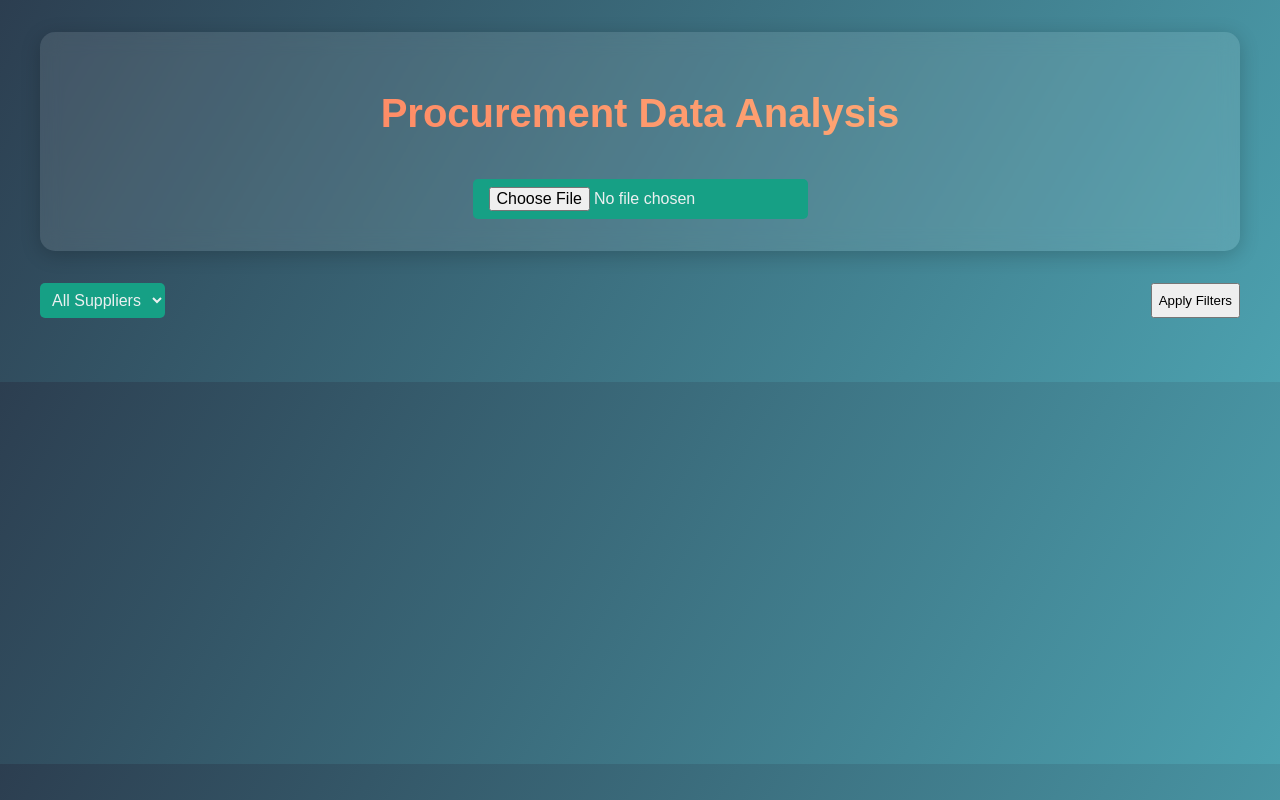
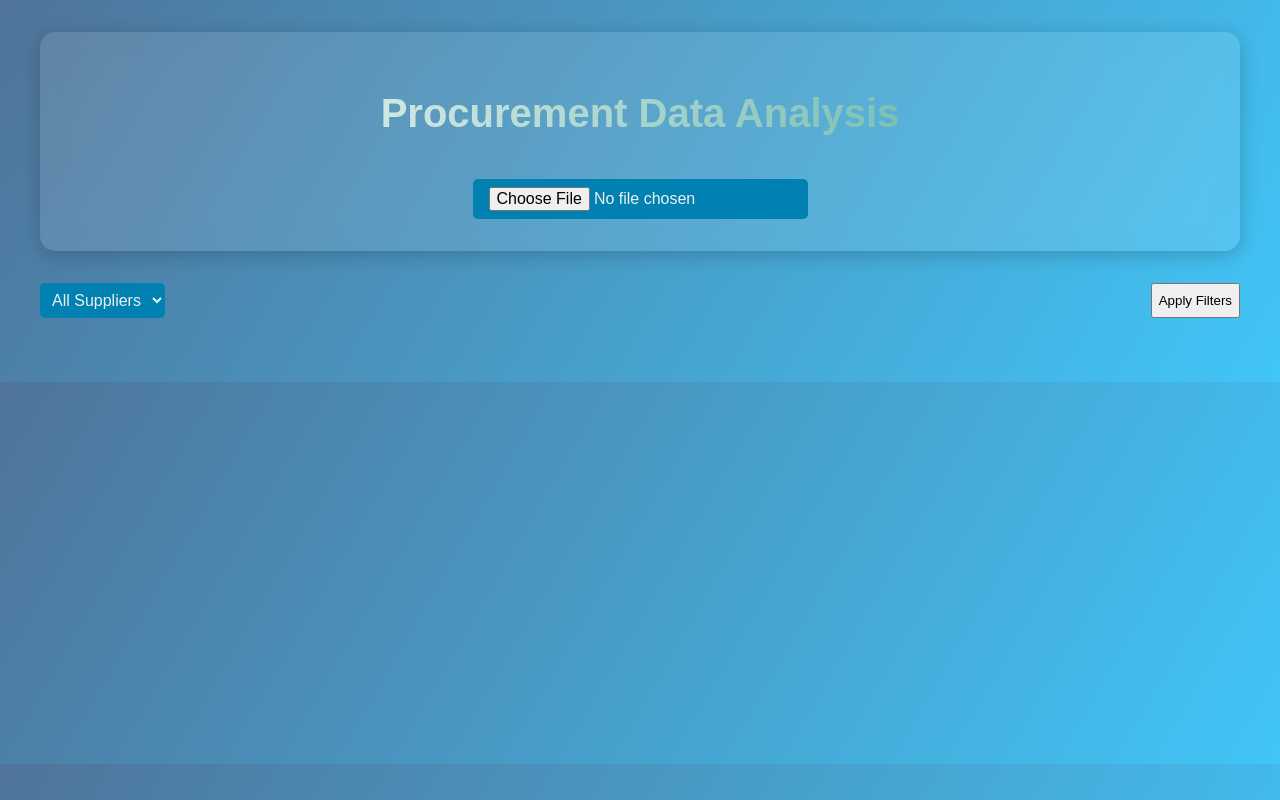
Before and after one commit to Abdulaziz-Abdukhalimov/abdulaziz-leadTime, a plain HTML site: page index.html in a window 1280 px wide. Drawn offline with nearby package versions, Linux system fonts and the light colour scheme.

Commit message:
Update index.html

```diff
--- a/index.html
+++ b/index.html
@@ -9,7 +9,7 @@
         body {
             font-family: Arial, sans-serif;
             margin: 2rem;
-            background: linear-gradient(120deg, #2c3e50, #4ca1af);
+            background: linear-gradient(120deg, #4f7499, #41c5f7);
             color: #ecf0f1;
         }
         .container {
@@ -27,7 +27,7 @@
         }
         .upload-section h1 {
             font-size: 2.5rem;
-            background: linear-gradient(90deg, #ff7e5f, #feb47b);
+            background: linear-gradient(90deg, #fff, #50a998);
             -webkit-background-clip: text;
             -webkit-text-fill-color: transparent;
         }
@@ -37,12 +37,12 @@
             font-size: 1rem;
             border: none;
             border-radius: 5px;
-            background: #16a085;
+            background: #0081b1;
             color: #ecf0f1;
             cursor: pointer;
         }
         .upload-section input:hover {
-            background: #1abc9c;
+            background: #2f89aa;
         }
         .filter-section {
             display: flex;
@@ -54,7 +54,7 @@
             font-size: 1rem;
             border-radius: 5px;
             border: none;
-            background: #16a085;
+            background: #0081b1;
             color: #ecf0f1;
         }
         .results {
```
